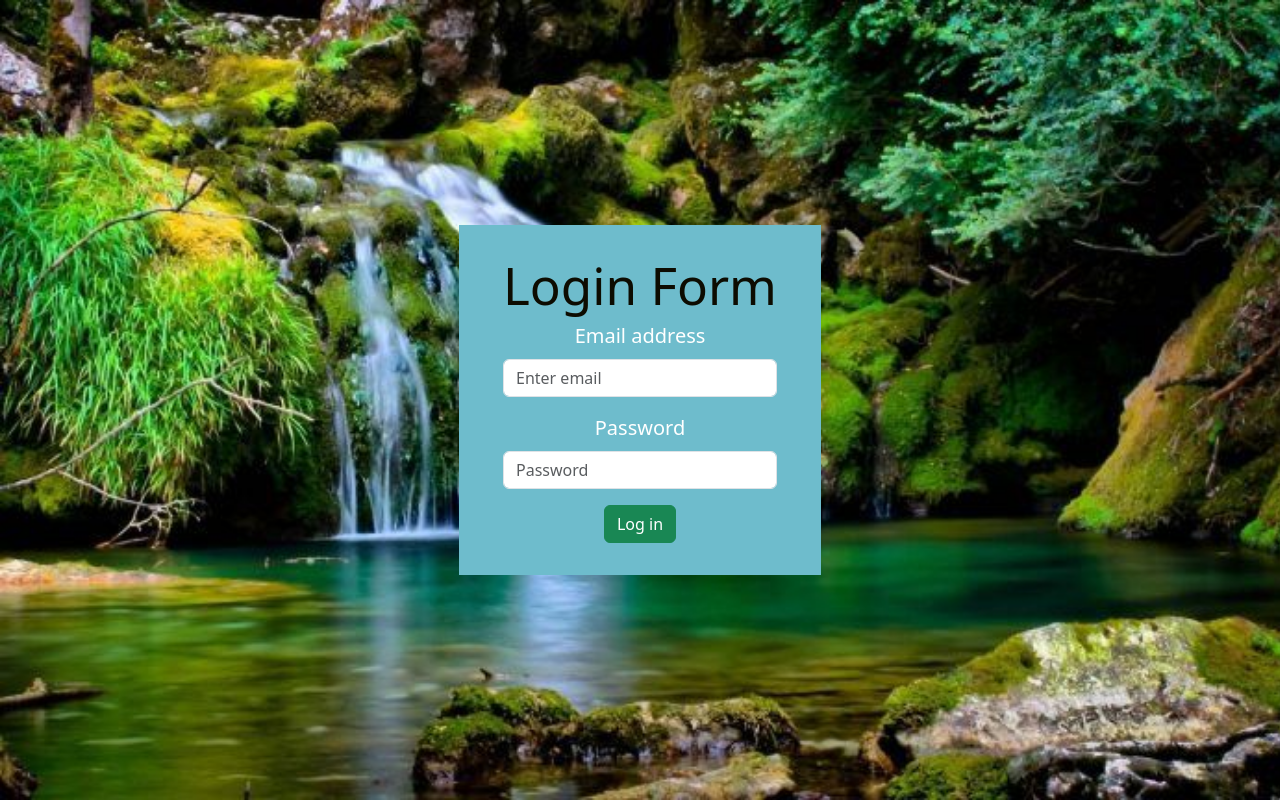
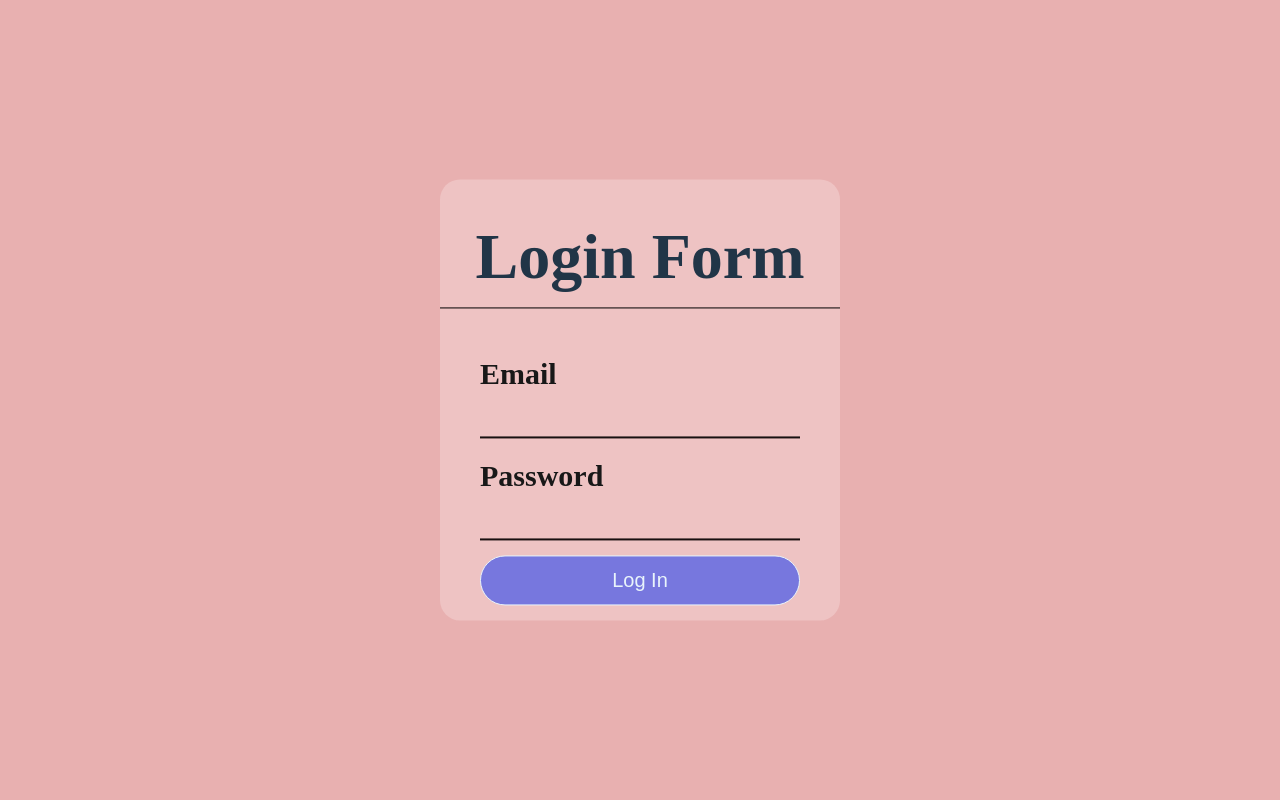
Before and after one commit to vishesh-baj/interns-apps, a React (Vite) app: page / in a window 1280 px wide. Built offline with nearby package versions, Linux system fonts and the light colour scheme.

Commit message:
using css

```diff
--- a/src/App.css
+++ b/src/App.css
@@ -1,66 +1,92 @@
-#root {
-  max-width: 1280px;
-  margin: 0 auto;
-  padding: 2rem;
-  text-align: center;
-}
-
-.logo {
-  height: 6em;
-  padding: 1.5em;
-  will-change: filter;
-  transition: filter 300ms;
-}
-.logo:hover {
-  filter: drop-shadow(0 0 2em #646cffaa);
-}
-.logo.react:hover {
-  filter: drop-shadow(0 0 2em #61dafbaa);
-}
-
-@keyframes logo-spin {
-  from {
-    transform: rotate(0deg);
-  }
-  to {
-    transform: rotate(360deg);
-  }
-}
-
-@media (prefers-reduced-motion: no-preference) {
-  a:nth-of-type(2) .logo {
-    animation: logo-spin infinite 20s linear;
-  }
-}
-
-.card {
-  padding: 2em;
-}
-
-.read-the-docs {
-  color: #888;
-}
-
-*{
-  background-color: rgb(110, 188, 204);
-}
-
 .label{
-  font-size: 20px;
+  font-size: 30px;
   font-display: none;
-  color:#fff;
+  color:#181818;
+  font-weight: bold;
 }
 #lg{
   color: rgb(13, 12, 1);
 }
+
 body{
-   background-image: url("./assets/nature.jpg");
+   /* background-image: url("./assets/nature.jpg"); */
+   background-color: #e8b0b0;
    background-size: cover;
+   margin: 0;
+   padding: 0;
+   font-family: montserrat;
+   height: 100vh;
+   font-size: 20px;
+}
 
+.center{
+  position: absolute;
+  top: 50%;
+  left: 50%;
+  transform: translate(-50%,-50%);
+  width: 400px;
+  border-radius:20px ;
+  background-color:#fff8f843;
 }
-/* @media only screen and (max-width: 600px) {
+
+.center h1{
+   text-align: center;
+   padding: 0 0 15px 0;
+   border-bottom:1px solid black ;
+}
+
+.center form{
+    padding: 0 40px;
+    box-sizing: border-box;
+}
+
+form .txt{
+  position: relative;
+  border-bottom: 2px solid #181010 ;
+  margin:15px 0;
+}
+
+.txt input{
+  width: 100%;
+  border: none;
+  outline: none;
+  padding: 0 5px;
+  height: 40px;
+  font-size: 16px;
+  background: none;
+  font-size: 20px;
+  background: fff8f843;
+}
+
+txt label{
+  position: absolute;
+  top: 50px;
+  left: 5px;
+  color: #be2828;
+  transform: translateY(-50%);
+  font-size: 16px;
+  pointer-events: none;
+  transition: .5s;
+}
+
+input[type="submit"]{
+   width: 100%;
+   height: 50px;
+   border: 1px solid;
+   background: rgb(119, 119, 222);
+   margin-bottom: 15px;
+   border-radius: 30px;
+   font-size: 20px;
+   color: #e9f4fb;
+}
+
+@media screen and (max-width: 1000px) {
   body {
-    background-image: url("./assets/nature.jpg");
-    background-size: cover;
+    color: black;
+  }
+}
+/* @media screen and (min-width: 600px) {
+  body {
+    color: rgb(169, 61, 61);
   }
 } */
--- a/src/App.jsx
+++ b/src/App.jsx
@@ -1,30 +1,23 @@
 import "./App.css"
 import React from "react";
-import 'bootstrap/dist/css/bootstrap.min.css';
-import { Button, Form } from "react-bootstrap";
 
 function App() {
   return (
     <>
-
-      <div className='container'>
-        <h1 id="lg">Login Form</h1>
-        <Form>
-          <Form.Group className="mb-3">
-            <Form.Label className="label">Email address</Form.Label>
-            <Form.Control type="email" placeholder="Enter email" />
-          </Form.Group>
-          <Form.Group className="mb-3">
-            <Form.Label className="label">Password</Form.Label>
-            <Form.Control type="password" placeholder="Password" />
-          </Form.Group>
-          <Form.Group className="mb-3">
-          </Form.Group>
-          <Button variant="success" type="submit">
-            Log in
-          </Button>
-        </Form>
-      </div>
+      <div class="center">
+        <h1>Login Form</h1>
+            <form>
+              <div class="txt">
+                <label class="label">Email</label>
+              <input type="text" id="mail"></input>
+              </div>
+              <div class="txt">
+                <label class="label">Password</label>
+              <input type="password" id="pwd" ></input>
+              </div>
+              <input type="submit" value="Log In"></input>
+            </form>
+        </div>
     </>
   )
 }
```
